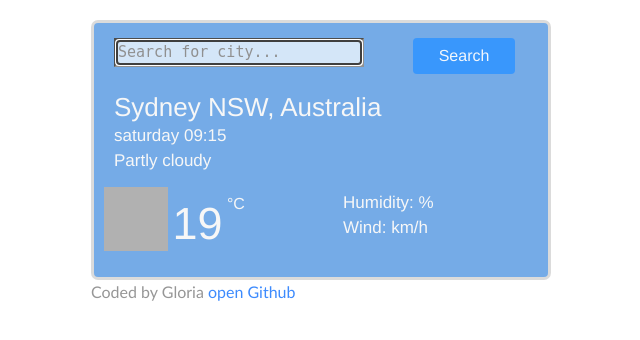
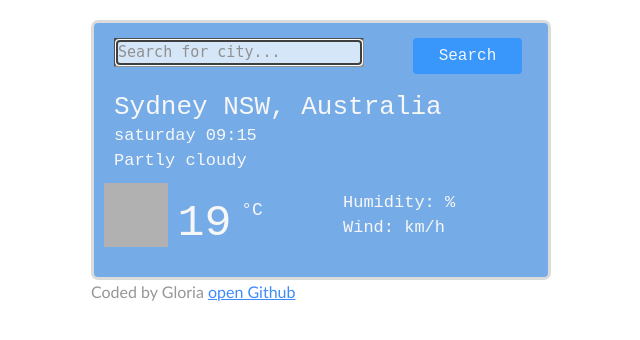
Before and after one commit to gloria-tep/Weather-app-vanilla, a plain HTML site: page index.html in a window 1280 px wide. Shown: the whole page, without its empty margins (319-959 px from the left). Drawn offline with nearby package versions, Linux system fonts and the light colour scheme; no server answers; grey boxes are pictures that could not be loaded.

Commit message:
changed font

```diff
--- a/index.html
+++ b/index.html
@@ -14,7 +14,7 @@
     <meta charset="UTF-8" />
   </head>
 
-  <body>
+  <body id="whole">
     <div class="container">
       <form id="search-form">
         <div class="row">
--- a/src/index.js
+++ b/src/index.js
@@ -88,6 +88,7 @@ function displayWeatherCondition(response) {
     "src",
     `https://openweathermap.org/img/wn/${response.data.weather[0].icon}@2x.png`
   );
+
   document.querySelector("#humidity").innerHTML = response.data.main.humidity;
   document.querySelector("#wind").innerHTML = Math.round(
     response.data.wind.speed
--- a/src/style.css
+++ b/src/style.css
@@ -1,5 +1,5 @@
 body {
-  font-family: cera-round-pro, "Helvetica Neue", Helvetica, Arial, sans-serif;
+  font-family: "Courier New", Courier, monospace;
   max-width: 500px;
   padding: 20px;
   margin: 0 auto;
@@ -49,8 +49,9 @@ h1 {
 }
 .units {
   position: relative;
-  top: -30px;
+  top: -20px;
   text-decoration: none;
+  font-size: 18px;
 }
 img {
   height: 64px;
@@ -84,12 +85,7 @@ button {
   font-family: "Gill Sans", "Gill Sans MT", Calibri, "Trebuchet MS", sans-serif;
   opacity: 0.8;
 }
-.active {
-  color: whitesmoke;
-}
-a:link {
-  text-decoration: none;
-}
+
 .forecast-icon {
   margin: -25px;
 }
@@ -99,6 +95,6 @@ a:link {
   margin-top: 5px;
 }
 .weather-forecast-temperature {
-  font-size: 13px;
+  font-size: 12px;
   margin-top: 8px;
 }
```
